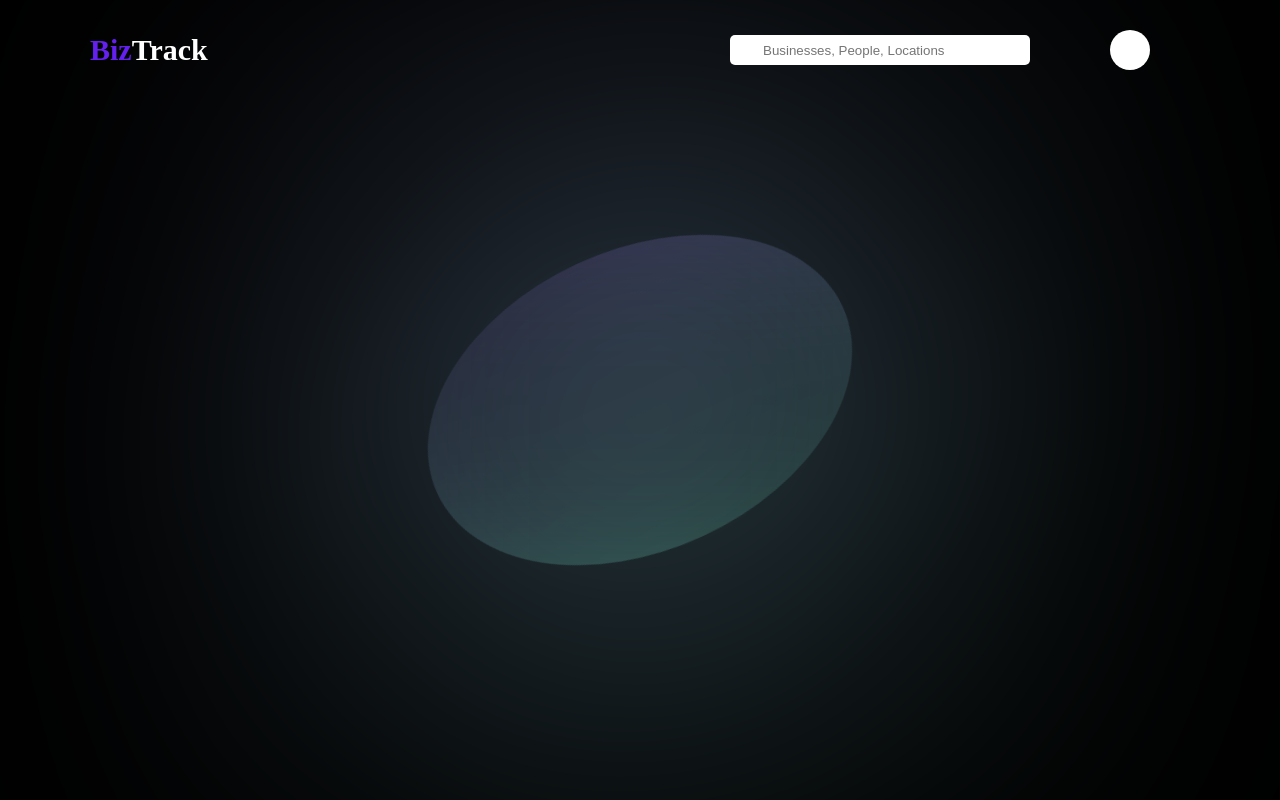
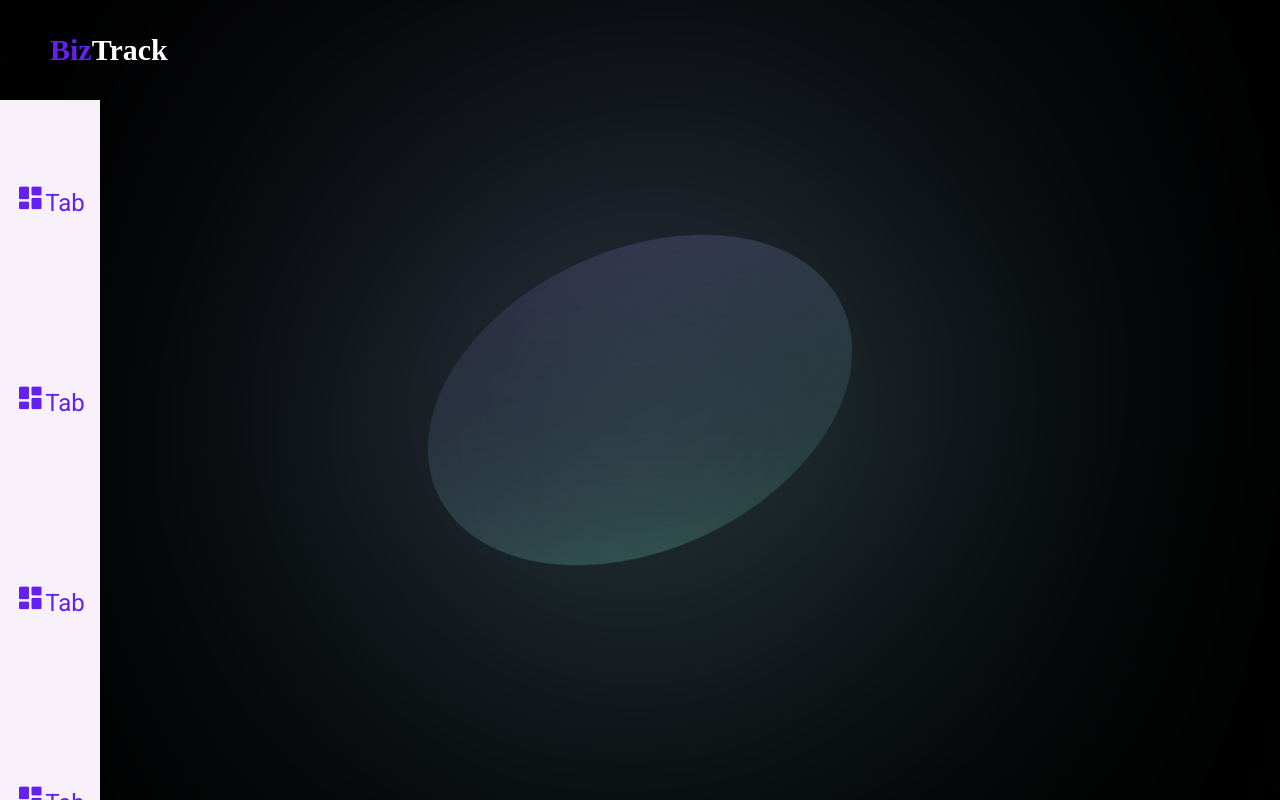
Before and after one commit to kamiri-charles/biztrack, a React (Create React App) app: page /home in a window 1280 px wide. Built offline with nearby package versions, Linux system fonts and the light colour scheme; a web font is replaced by a local one.

Commit message:
Minor design updates...

```diff
--- a/src/App.tsx
+++ b/src/App.tsx
@@ -4,6 +4,7 @@ import Welcome from './components/Welcome';
 import SignIn from './components/SignIn';
 import SignUp from './components/SignUp';
 import Home from './components/Home';
+import "boxicons/css/boxicons.min.css";
 import './App.scss';
 
 
--- a/src/components/Header/index.tsx
+++ b/src/components/Header/index.tsx
@@ -1,6 +1,6 @@
 import React, { useEffect, useRef } from "react";
+import Typed from "typed.js";
 import "./styles.scss";
-import Typed from "typed.js";
 
 const Header: React.FC = () => {
   // Create reference to store DOM element containing the animation
@@ -22,17 +22,10 @@ const Header: React.FC = () => {
   return (
     <div className="header">
       <div className="logo">
-        <i className="bx bx-menu"></i>
         <div ref={el}>
           <span>Biz</span>Track
         </div>
       </div>
-
-      <div className="right">
-        <div className="search">
-          <input type="text" placeholder="Businesses, People, Locations" />
-          <i className="bx bx-search"></i>
-        </div>
 
         <div className="profile">
           <div className="profile-image">
@@ -40,7 +33,6 @@ const Header: React.FC = () => {
             {/* <img src="https://source.unsplash.com/random" alt="profile" /> */}
           </div>
         </div>
-      </div>
     </div>
   );
 };
--- a/src/components/Header/styles.scss
+++ b/src/components/Header/styles.scss
@@ -53,28 +53,5 @@
                 }
             }
         }
-
-        .search {
-            display: flex;
-            align-items: center;
-            justify-content: center;
-            background: white;
-            width: 300px;
-            height: 30px;
-            border-radius: 5px;
-            padding-inline: 20px;
-            overflow: hidden;
-
-            input {
-                width: 90%;
-                height: 100%;
-            }
-
-            i {
-                color: black;
-                cursor: pointer;
-            }
-        }
     }
-
 }
--- /dev/null
+++ b/src/components/Home/Navbar.tsx
@@ -0,0 +1,30 @@
+import React from 'react';
+
+const Navbar: React.FC = () => {
+
+    return (
+        <div className="navbar">
+            <div className="nav-item">
+                <i className="bx bxs-dashboard"></i>
+                <span>Tab</span>
+            </div>
+
+            <div className="nav-item">
+                <i className="bx bxs-dashboard"></i>
+                <span>Tab</span>
+            </div>
+
+            <div className="nav-item">
+                <i className="bx bxs-dashboard"></i>
+                <span>Tab</span>
+            </div>
+
+            <div className="nav-item">
+                <i className="bx bxs-dashboard"></i>
+                <span>Tab</span>
+            </div>
+        </div>
+    )
+}
+
+export default Navbar;
--- a/src/components/Home/index.tsx
+++ b/src/components/Home/index.tsx
@@ -1,11 +1,13 @@
 import React from "react";
 import "./styles.scss";
 import Header from "../Header";
+import Navbar from "./Navbar";
 
 const Home: React.FC = () => {
   return (
     <div className="home">
       <Header />
+      <Navbar />
     </div>
   );
 };
--- a/src/components/Home/styles.scss
+++ b/src/components/Home/styles.scss
@@ -1,4 +1,32 @@
 .home {
     height: 100vh;
     color: white;
+    position: relative;
+
+    // Navbar
+    .navbar {
+        width: 100px;
+        height: 100%;
+        display: flex;
+        flex-direction: column;
+        align-items: center;
+        justify-content: space-around;
+        position: absolute;
+        background: var(--ui-white);
+        top: 100px;
+        left: 0;
+        color: var(--ui-primary);
+
+        .nav-item {
+            cursor: pointer;
+
+            i {
+                font-size: 30px;
+            }
+
+            span {
+                font-size: 24px;
+            }
+        }
+    }
 }
```
